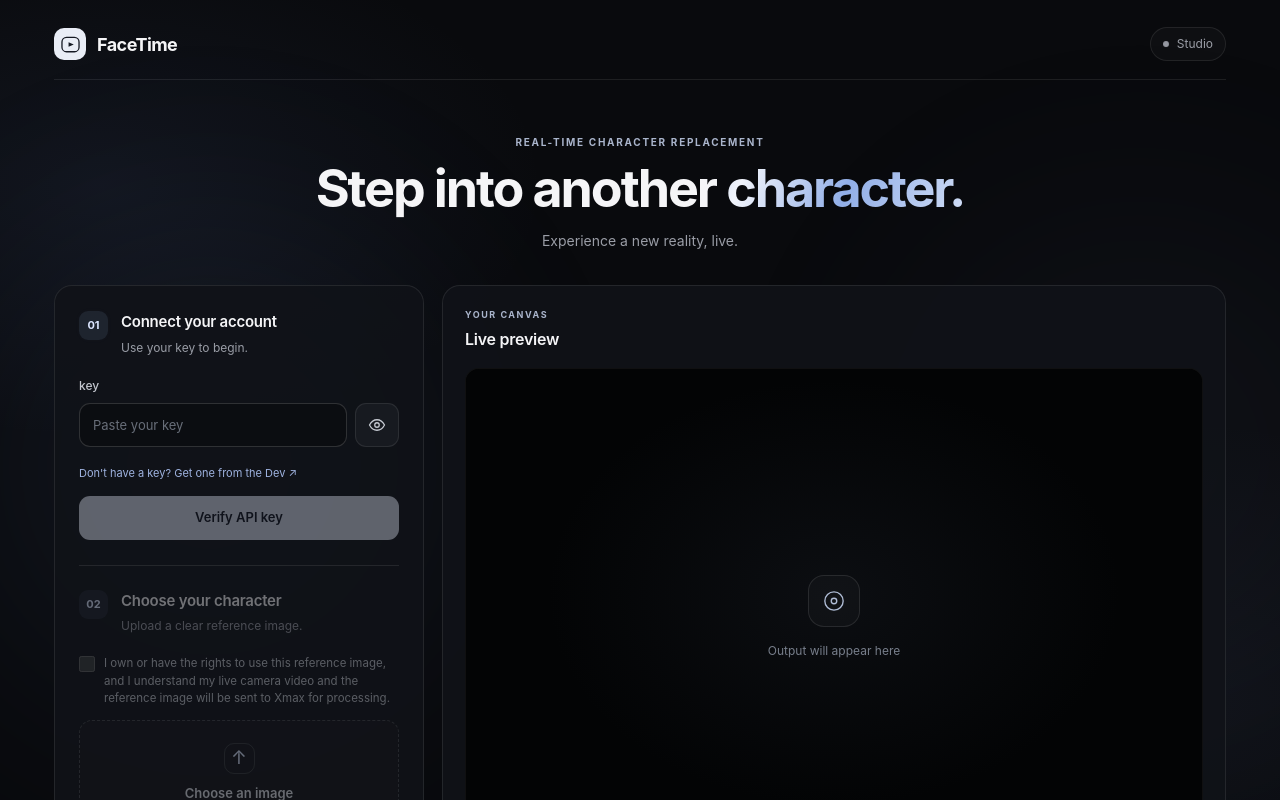
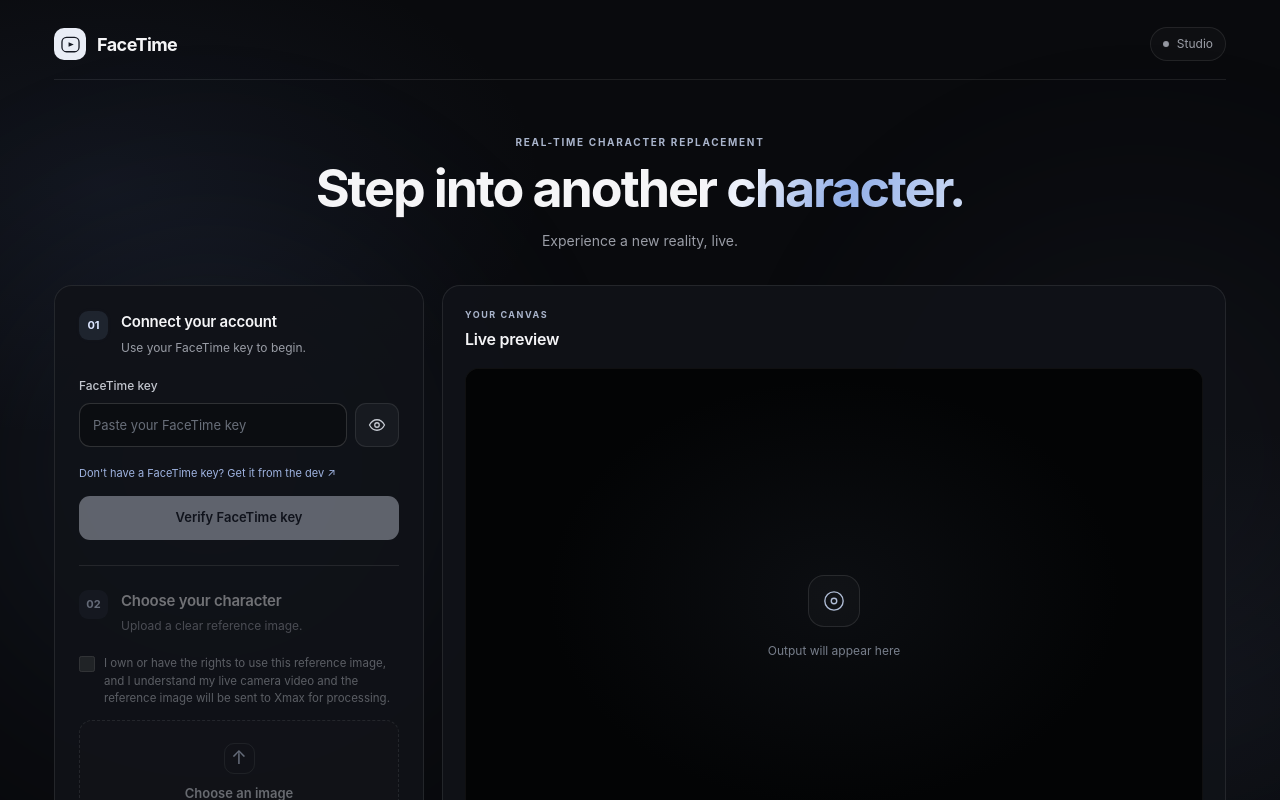
Before and after one commit to brainrex/FaceTime, a Next.js app: page / in a window 1280 px wide. Shown: the top 800 px of the page. Built offline with nearby package versions, Linux system fonts and the light colour scheme.

Commit message:
Rename API key to FaceTime key and update logic

```diff
--- a/src/components/App.tsx
+++ b/src/components/App.tsx
@@ -8,7 +8,7 @@ import ReferenceImagePanel from "./ReferenceImagePanel";
 type Step = "key" | "reference" | "ready" | "live" | "error";
 
 const LOW_BALANCE_THRESHOLD = 50;
-const DEV_API_KEY = "https://wa.me/2349168454638";
+const DEV_WHATSAPP_URL = "https://wa.me/2349168454638";
 
 function friendlyError(error: unknown): string {
   const code = (error as { code?: string } | undefined)?.code;
@@ -27,7 +27,7 @@ function friendlyError(error: unknown): string {
 
   const message = error instanceof Error ? error.message : String(error);
   if (/无效的用户\s*API\s*Key|invalid user api key|invalid api key/i.test(message)) {
-    return "This API key was rejected. Check that it is an active Global API key with access to real-time generation.";
+    return "This FaceTime key was rejected. Check that it is an active Global key with access to real-time generation.";
   }
   if (/insufficient|not enough credits|余额不足/i.test(message)) {
     return "Your Xmax account does not have enough balance to start this session.";
@@ -39,9 +39,9 @@ function friendlyError(error: unknown): string {
 }
 
 export default function App() {
-  const [apiKey, setApiKey] = useState("");
-  const [showKey, setShowKey] = useState(false);
-  const [keyVerified, setKeyVerified] = useState(false);
+  const [faceTimeKey, setFaceTimeKey] = useState("");
+  const [showFaceTimeKey, setShowFaceTimeKey] = useState(false);
+  const [faceTimeKeyVerified, setFaceTimeKeyVerified] = useState(false);
   const [creditBalance, setCreditBalance] = useState<number | null>(null);
   const [referenceUrl, setReferenceUrl] = useState<string | null>(null);
   const [referenceFile, setReferenceFile] = useState<File | null>(null);
@@ -56,50 +56,50 @@ export default function App() {
   const isLive = step === "live";
   const isBusy = isVerifying || isUploading || isStarting || isStopping;
 
-  const handleKeyConfirm = useCallback(async () => {
-    if (!apiKey.trim()) {
-      setError("Enter your API key to continue.");
+  const handleFaceTimeKeyConfirm = useCallback(async () => {
+    if (!faceTimeKey.trim()) {
+      setError("Enter your FaceTime key to continue.");
       return;
     }
     setError("");
     setIsVerifying(true);
     try {
-      const balance = await sessionManager.verifyApiKey(apiKey.trim());
+      const balance = await sessionManager.verifyApiKey(faceTimeKey.trim());
       setCreditBalance(balance);
-      // Xmax uploads may be scoped to the API credential. Re-upload the retained
+      // Xmax uploads may be scoped to the credential. Re-upload the retained
       // local file after verifying a replacement key instead of reusing a stale URL.
       if (referenceFile) {
         setIsUploading(true);
-        const refreshedUrl = await sessionManager.uploadReferenceImage(apiKey.trim(), referenceFile);
+        const refreshedUrl = await sessionManager.uploadReferenceImage(faceTimeKey.trim(), referenceFile);
         setReferenceUrl(refreshedUrl);
       }
-      setKeyVerified(true);
+      setFaceTimeKeyVerified(true);
       setStep(referenceFile || referenceUrl ? "ready" : "reference");
     } catch (e) {
-      setKeyVerified(false);
+      setFaceTimeKeyVerified(false);
       setCreditBalance(null);
       setError(friendlyError(e));
     } finally {
       setIsUploading(false);
       setIsVerifying(false);
     }
-  }, [apiKey, referenceUrl, referenceFile]);
+  }, [faceTimeKey, referenceUrl, referenceFile]);
 
-  const handleKeyChange = (value: string) => {
-    setApiKey(value);
-    setKeyVerified(false);
+  const handleFaceTimeKeyChange = (value: string) => {
+    setFaceTimeKey(value);
+    setFaceTimeKeyVerified(false);
     setCreditBalance(null);
-    // Keep the uploaded reference image when switching to a replacement API key.
+    // Keep the uploaded reference image when switching to a replacement key.
     setStep("key");
     setError("");
   };
 
   const handleUpload = useCallback(async (file: File) => {
-    if (!apiKey.trim() || !keyVerified) throw new Error("Verify your API key before uploading an image.");
+    if (!faceTimeKey.trim() || !faceTimeKeyVerified) throw new Error("Verify your FaceTime key before uploading an image.");
     if (!consentAccepted) throw new Error("Confirm the consent checkbox before uploading a reference image.");
     setIsUploading(true);
     try {
-      const url = await sessionManager.uploadReferenceImage(apiKey.trim(), file);
+      const url = await sessionManager.uploadReferenceImage(faceTimeKey.trim(), file);
       setReferenceFile(file);
       setReferenceUrl(url);
       setStep("ready");
@@ -111,7 +111,7 @@ export default function App() {
     } finally {
       setIsUploading(false);
     }
-  }, [apiKey, keyVerified, consentAccepted]);
+  }, [faceTimeKey, faceTimeKeyVerified, consentAccepted]);
 
   const handleReferenceRemove = () => {
     setReferenceUrl(null);
@@ -120,12 +120,12 @@ export default function App() {
   };
 
   const handleStart = useCallback(async () => {
-    if (!apiKey.trim() || !keyVerified || !referenceUrl || !consentAccepted) return;
+    if (!faceTimeKey.trim() || !faceTimeKeyVerified || !referenceUrl || !consentAccepted) return;
     setError("");
     setIsStarting(true);
     try {
       await sessionManager.reset();
-      await sessionManager.startSession(apiKey.trim(), referenceUrl, true);
+      await sessionManager.startSession(faceTimeKey.trim(), referenceUrl, true);
       const startedState = sessionManager.getState();
       if (startedState.status !== "live") {
         throw new Error(startedState.error || "The live session could not be established. Please try again.");
@@ -137,7 +137,7 @@ export default function App() {
     } finally {
       setIsStarting(false);
     }
-  }, [apiKey, keyVerified, referenceUrl, consentAccepted]);
+  }, [faceTimeKey, faceTimeKeyVerified, referenceUrl, consentAccepted]);
 
   const handleStop = useCallback(async () => {
     setIsStopping(true);
@@ -172,7 +172,7 @@ export default function App() {
   const handleRetry = () => {
     setError("");
     void sessionManager.reset().finally(() => {
-      setStep(referenceUrl ? "ready" : keyVerified ? "reference" : "key");
+      setStep(referenceUrl ? "ready" : faceTimeKeyVerified ? "reference" : "key");
     });
   };
 
@@ -210,49 +210,49 @@ export default function App() {
                 <span className="step-number">01</span>
                 <div>
                   <h2>Connect your account</h2>
-                  <p>Use your key to begin.</p>
+                  <p>Use your FaceTime key to begin.</p>
                 </div>
               </div>
 
-              <label className="field-label" htmlFor="api-key">key</label>
+              <label className="field-label" htmlFor="facetime-key">FaceTime key</label>
               <div className="field-row">
                 <input
-                  id="api-key"
+                  id="facetime-key"
                   className="field"
-                  type={showKey ? "text" : "password"}
+                  type={showFaceTimeKey ? "text" : "password"}
                   autoComplete="off"
                   spellCheck={false}
-                  placeholder="Paste your key"
-                  value={apiKey}
-                  onChange={(event) => handleKeyChange(event.target.value)}
+                  placeholder="Paste your FaceTime key"
+                  value={faceTimeKey}
+                  onChange={(event) => handleFaceTimeKeyChange(event.target.value)}
                   disabled={isBusy || isLive}
                 />
                 <button
                   className="visibility-button"
                   type="button"
-                  onClick={() => setShowKey((visible) => !visible)}
+                  onClick={() => setShowFaceTimeKey((visible) => !visible)}
                   disabled={isBusy || isLive}
-                  aria-label={showKey ? "Hide key" : "Show key"}
+                  aria-label={showFaceTimeKey ? "Hide FaceTime key" : "Show FaceTime key"}
                 >
-                  <svg viewBox="0 0 24 24" aria-hidden="true" width="18" height="18" fill="none" stroke="currentColor" strokeWidth="1.7" strokeLinecap="round" strokeLinejoin="round">{showKey ? <><path d="M3 3l18 18"/><path d="M10.6 10.6a2 2 0 002.8 2.8"/><path d="M9.9 5.2A10.8 10.8 0 0112 5c5 0 9 4.5 10 7-.4 1.1-1.3 2.5-2.7 3.7M6.2 6.2C4.1 7.5 2.6 9.5 2 12c.6 1.7 2.2 3.7 4.7 5.2A10.8 10.8 0 0012 19c1.2 0 2.3-.2 3.3-.6"/></> : <><path d="M2 12s3.6-7 10-7 10 7 10 7-3.6 7-10 7S2 12 2 12z"/><circle cx="12" cy="12" r="3"/></>}</svg>
+                  <svg viewBox="0 0 24 24" aria-hidden="true" width="18" height="18" fill="none" stroke="currentColor" strokeWidth="1.7" strokeLinecap="round" strokeLinejoin="round">{showFaceTimeKey ? <><path d="M3 3l18 18"/><path d="M10.6 10.6a2 2 0 002.8 2.8"/><path d="M9.9 5.2A10.8 10.8 0 0112 5c5 0 9 4.5 10 7-.4 1.1-1.3 2.5-2.7 3.7M6.2 6.2C4.1 7.5 2.6 9.5 2 12c.6 1.7 2.2 3.7 4.7 5.2A10.8 10.8 0 0012 19c1.2 0 2.3-.2 3.3-.6"/></> : <><path d="M2 12s3.6-7 10-7 10 7 10 7-3.6 7-10 7S2 12 2 12z"/><circle cx="12" cy="12" r="3"/></>}</svg>
                 </button>
               </div>
 
               <a
                 className="get-key-link"
-                href={DEV_API_KEY}
+                href={DEV_WHATSAPP_URL}
                 target="_blank"
                 rel="noopener noreferrer"
               >
-                Don&apos;t have a key? Get one from the Dev ↗
+                Don&apos;t have a FaceTime key? Get it from the dev ↗
               </a>
 
-              {keyVerified ? (
+              {faceTimeKeyVerified ? (
                 <div className="verified-state-wrap">
                   <div className="verified-state">
                     <span className="verified-check">✓</span>
-                    Key verified
-                    <button type="button" onClick={() => handleKeyChange("")} disabled={isBusy || isLive}>Change</button>
+                    FaceTime key verified
+                    <button type="button" onClick={() => handleFaceTimeKeyChange("")} disabled={isBusy || isLive}>Change</button>
                   </div>
                   {creditBalance !== null && (
                     <div className={`credit-balance${lowBalance ? " low" : ""}`} role={lowBalance ? "alert" : undefined}>
@@ -262,15 +262,15 @@ export default function App() {
                   )}
                 </div>
               ) : (
-                <button className="button button-primary button-full" onClick={handleKeyConfirm} disabled={!apiKey.trim() || isBusy}>
-                  {isVerifying ? <><span className="spinner" /> Verifying…</> : "Verify API key"}
+                <button className="button button-primary button-full" onClick={handleFaceTimeKeyConfirm} disabled={!faceTimeKey.trim() || isBusy}>
+                  {isVerifying ? <><span className="spinner" /> Verifying…</> : "Verify FaceTime key"}
                 </button>
               )}
             </section>
 
             <div className="section-divider" />
 
-            <section className={`setup-section${!keyVerified ? " section-disabled" : ""}`}>
+            <section className={`setup-section${!faceTimeKeyVerified ? " section-disabled" : ""}`}>
               <div className="section-heading">
                 <span className="step-number">02</span>
                 <div>
@@ -284,7 +284,7 @@ export default function App() {
                   type="checkbox"
                   checked={consentAccepted}
                   onChange={(event) => setConsentAccepted(event.target.checked)}
-                  disabled={!keyVerified || isLive || isBusy || Boolean(referenceUrl)}
+                  disabled={!faceTimeKeyVerified || isLive || isBusy || Boolean(referenceUrl)}
                 />
                 <span>
                   I own or have the rights to use this reference image, and I understand my live camera
@@ -296,7 +296,7 @@ export default function App() {
                 referenceUrl={referenceUrl}
                 onUpload={handleUpload}
                 onRemove={handleReferenceRemove}
-                disabled={!keyVerified || isLive || isBusy || !consentAccepted}
+                disabled={!faceTimeKeyVerified || isLive || isBusy || !consentAccepted}
                 uploading={isUploading}
               />
             </section>
@@ -313,7 +313,7 @@ export default function App() {
 
             <div className="start-area">
               {!isLive ? (
-                <button className="button button-primary button-full start-button" onClick={handleStart} disabled={!keyVerified || !referenceUrl || !consentAccepted || isBusy}>
+                <button className="button button-primary button-full start-button" onClick={handleStart} disabled={!faceTimeKeyVerified || !referenceUrl || !consentAccepted || isBusy}>
                   {isStarting ? <><span className="spinner" /> Starting session…</> : "Start live session"}
                   {!isStarting && <span aria-hidden="true">↗</span>}
                 </button>
```
